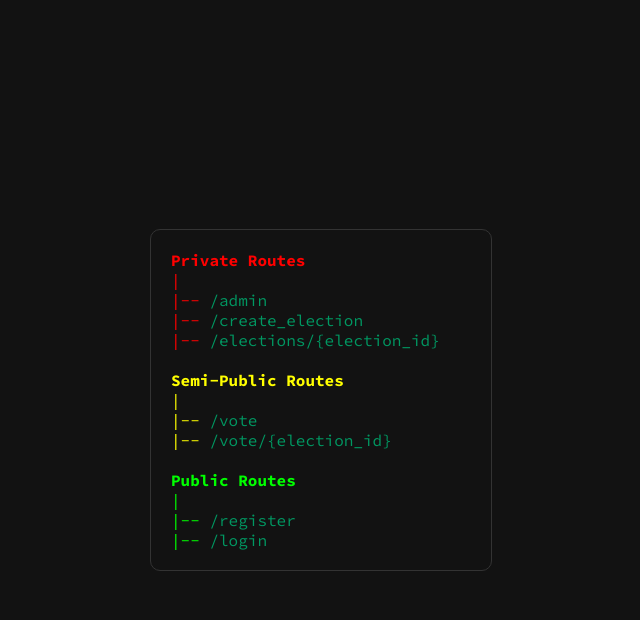
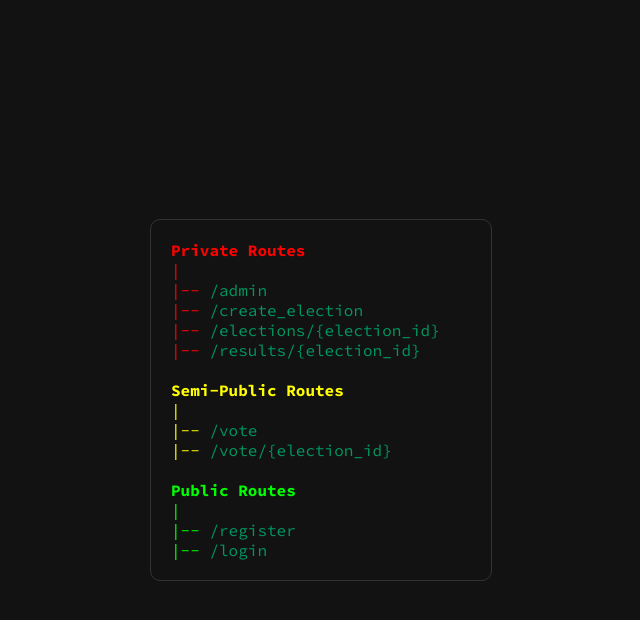
Before and after one commit to armoredvortex/woc, a Flask app: page / in a window 1280 px wide. Shown: the top 620 px of the page, without its empty margins (319-959 px from the left). Run offline with Flask 3, Linux system fonts and the light colour scheme; some libraries are stand-ins or nearby versions.

Commit message:
minor fix: update links on homepage

```diff
--- a/app/templates/home.html
+++ b/app/templates/home.html
@@ -17,7 +17,8 @@
             | <br>
             |-- <a href="/admin">/admin</a> <br>
             |-- <a href="/create_election">/create_election</a> <br>
-            |-- <a href="/elections/{election_id}">/elections/{election_id}</a> <br>
+            |-- <a href="/">/elections/{election_id}</a> <br>
+            |-- <a href="/">/results/{election_id}</a> <br>
             <br>
         </div>
         <div style="color: yellow;">
```
